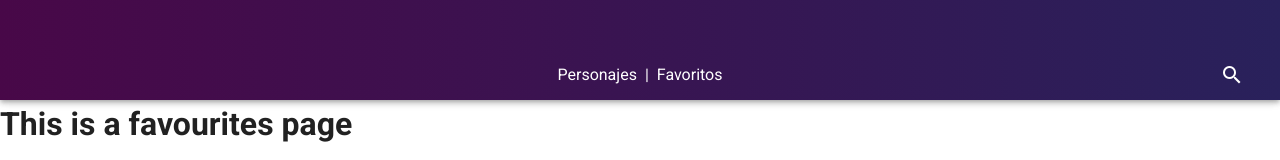
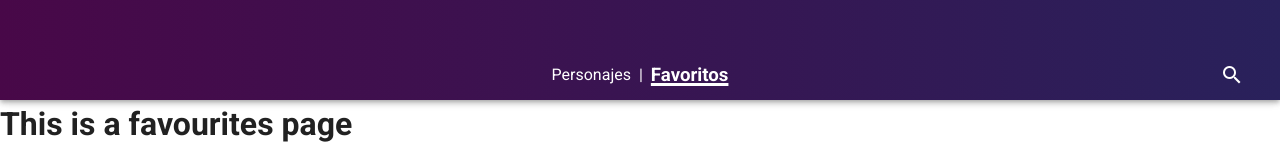
Before and after one commit to Punto-y-Coma/Universe-Of-Things, a Vue app: page /favorites in a window 1280 px wide. Shown: the top 160 px of the page. Built offline with nearby package versions, Linux system fonts and the light colour scheme.

Commit message:
header links improved

```diff
--- a/src/App.vue
+++ b/src/App.vue
@@ -16,10 +16,19 @@
           />
         </v-flex>
         <v-flex xs4 lg5></v-flex>
-        <v-flex class="white--text d-flex justify-center align-center" xs4 lg2>
-          <v-flex d-flex justify-end mr-2> Personajes </v-flex>
+        <v-flex
+          id="flexLinksContainer"
+          class="white--text d-flex justify-center align-center"
+          xs4
+          lg2
+        >
+          <v-flex d-flex justify-end mr-2>
+            <router-link to="/"> Personajes </router-link>
+          </v-flex>
           <div>|</div>
-          <v-flex d-flex justify-start ml-2> Favoritos </v-flex>
+          <v-flex d-flex justify-start ml-2>
+            <router-link to="/favorites"> Favoritos </router-link>
+          </v-flex>
         </v-flex>
         <v-flex class="d-flex justify-end" xs4 lg5>
           <v-btn
@@ -91,3 +100,17 @@ export default {
   },
 };
 </script>
+
+<style scoped>
+#flexLinksContainer a.router-link-exact-active {
+  font-weight: bolder;
+  text-decoration: underline 3px;
+  font-size: 14pt;
+}
+
+#flexLinksContainer a {
+  color: white;
+  text-decoration: none;
+  font-size: 12pt;
+}
+</style>
--- a/src/plugins/vuetify.js
+++ b/src/plugins/vuetify.js
@@ -1,6 +1,5 @@
 import Vue from "vue";
 import Vuetify from "vuetify/lib/framework";
-import "@mdi/font/css/materialdesignicons.css";
 
 Vue.use(Vuetify);
 
```
